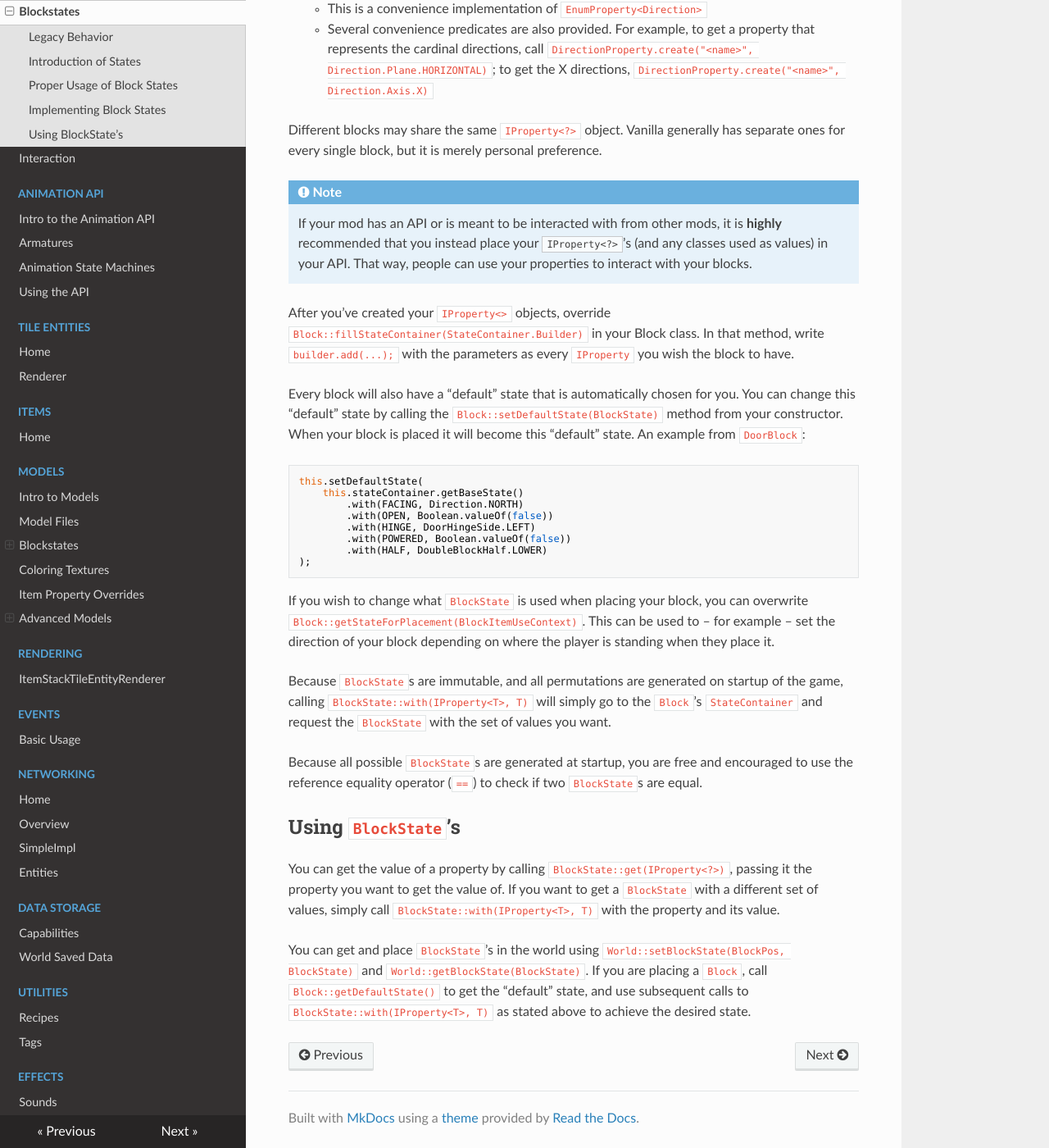
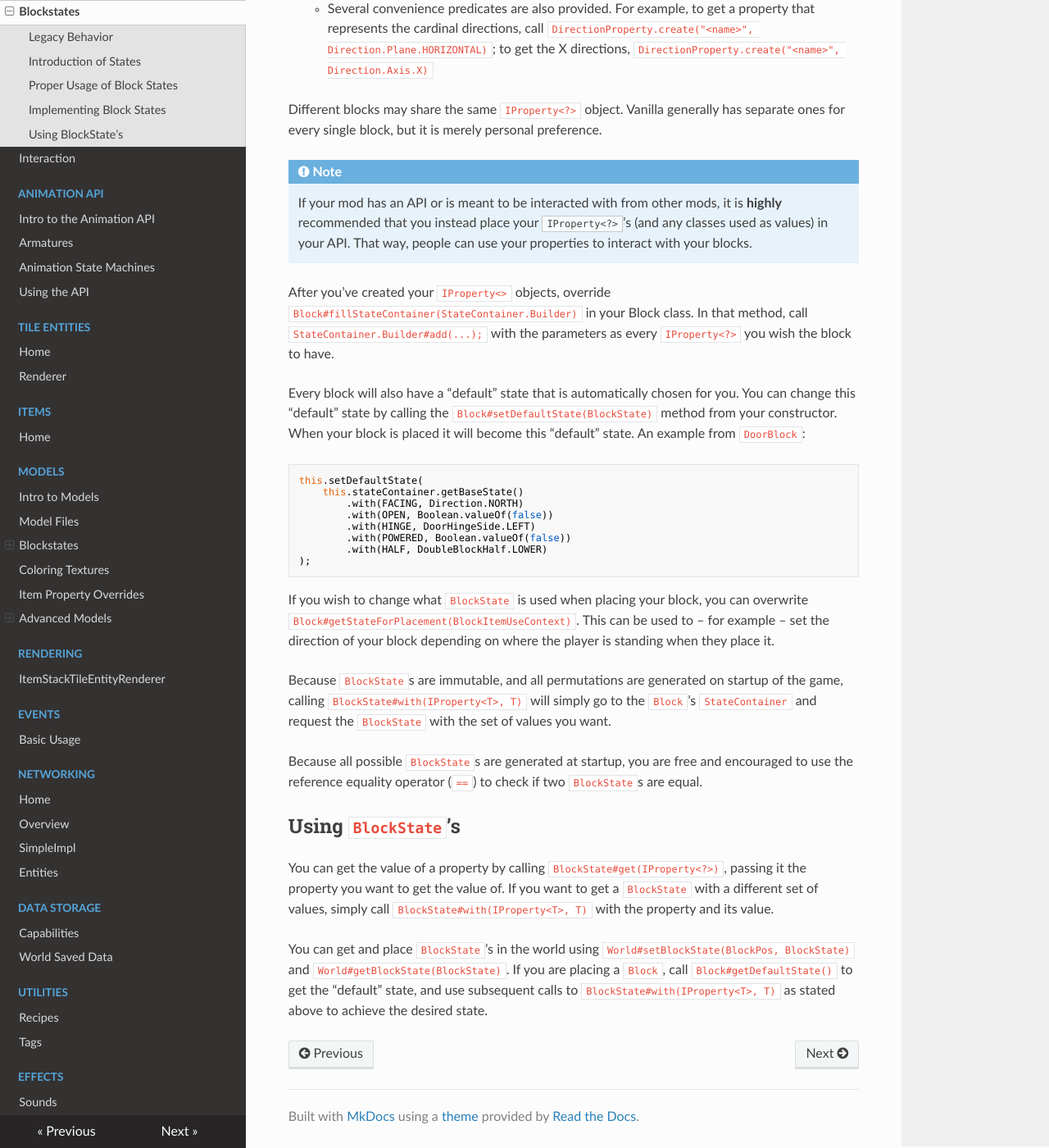
Before and after one commit to MinecraftForge/Documentation, an MkDocs documentation site: the page built from docs/blocks/states.md, in a window 1280 px wide and 1400 px high, scrolled down 2204 px. Shown: the whole window at 82% size. Built offline with MkDocs 1.6.1, drawn with Linux system fonts in a browser that asks for light colours; nearby versions of some CDN libraries; some of the changed text lies outside the part shown.

Commit message:
Change to javadoc convention

````diff
--- a/docs/blocks/states.md
+++ b/docs/blocks/states.md
@@ -51,14 +51,14 @@ In your Block class, create `static final` `IProperty<?>` objects for every prop
 
   * `IntegerProperty`
     * Implements `IProperty<Integer>`. Defines a property that holds an integer value.
-    * Created by calling `IntegerProperty::create(String propertyName, int minimum, int maximum)`.
+    * Created by calling `IntegerProperty.create(String propertyName, int minimum, int maximum)`.
   * `BooleanProperty`
     * Implements `IProperty<Boolean>`. Defines a property that holds a `true` or `false` value.
-    * Created by calling `BooleanProperty::create(String propertyName)`.
+    * Created by calling `BooleanProperty.create(String propertyName)`.
   * `EnumProperty<E extends Enum<E>>`
     * Implements `IProperty<E>`. Defines a property that can take on the values of an Enum class.
-    * Created by calling `EnumProperty::create(String propertyName, Class<E> enumClass)`.
-    * It is also possible to use only a subset of the Enum values (e.g. 4 out of 16 `DyeColor`s). See the overloads of `EnumProperty::create`.
+    * Created by calling `EnumProperty.create(String propertyName, Class<E> enumClass)`.
+    * It is also possible to use only a subset of the Enum values (e.g. 4 out of 16 `DyeColor`s). See the overloads of `EnumProperty.create`.
   * `DirectionProperty`
     * This is a convenience implementation of `EnumProperty<Direction>`
     * Several convenience predicates are also provided. For example, to get a property that represents the cardinal directions, call `DirectionProperty.create("<name>", Direction.Plane.HORIZONTAL)`; to get the X directions, `DirectionProperty.create("<name>", Direction.Axis.X)`
@@ -68,9 +68,9 @@ Different blocks may share the same `IProperty<?>` object. Vanilla generally has
 !!! Note
     If your mod has an API or is meant to be interacted with from other mods, it is **highly** recommended that you instead place your `IProperty<?>`'s (and any classes used as values) in your API. That way, people can use your properties to interact with your blocks.
 
-After you've created your `IProperty<>` objects, override `Block::fillStateContainer(StateContainer.Builder)` in your Block class. In that method, write `builder.add(...);`  with the parameters as every `IProperty` you wish the block to have.
+After you've created your `IProperty<>` objects, override `Block#fillStateContainer(StateContainer.Builder)` in your Block class. In that method, call `StateContainer.Builder#add(...);`  with the parameters as every `IProperty<?>` you wish the block to have.
 
-Every block will also have a "default" state that is automatically chosen for you. You can change this "default" state by calling the `Block::setDefaultState(BlockState)` method from your constructor. When your block is placed it will become this "default" state. An example from `DoorBlock`:
+Every block will also have a "default" state that is automatically chosen for you. You can change this "default" state by calling the `Block#setDefaultState(BlockState)` method from your constructor. When your block is placed it will become this "default" state. An example from `DoorBlock`:
 
 ```Java
 this.setDefaultState(
@@ -83,16 +83,16 @@ this.setDefaultState(
 );
 ```
 
- If you wish to change what `BlockState` is used when placing your block, you can overwrite `Block::getStateForPlacement(BlockItemUseContext)`. This can be used to -- for example -- set the direction of your block depending on where the player is standing when they place it.
+If you wish to change what `BlockState` is used when placing your block, you can overwrite `Block#getStateForPlacement(BlockItemUseContext)`. This can be used to -- for example -- set the direction of your block depending on where the player is standing when they place it.
 
-Because `BlockState`s are immutable, and all permutations are generated on startup of the game, calling `BlockState::with(IProperty<T>, T)` will simply go to the `Block`'s `StateContainer` and request the `BlockState` with the set of values you want.
+Because `BlockState`s are immutable, and all permutations are generated on startup of the game, calling `BlockState#with(IProperty<T>, T)` will simply go to the `Block`'s `StateContainer` and request the `BlockState` with the set of values you want.
 
 Because all possible `BlockState`s are generated at startup, you are free and encouraged to use the reference equality operator (`==`) to check if two `BlockState`s are equal.
 
 Using `BlockState`'s
 ---------------------
 
-You can get the value of a property by calling `BlockState::get(IProperty<?>)`, passing it the property you want to get the value of.
-If you want to get a `BlockState` with a different set of values, simply call `BlockState::with(IProperty<T>, T)` with the property and its value.
+You can get the value of a property by calling `BlockState#get(IProperty<?>)`, passing it the property you want to get the value of.
+If you want to get a `BlockState` with a different set of values, simply call `BlockState#with(IProperty<T>, T)` with the property and its value.
 
-You can get and place `BlockState`'s in the world using `World::setBlockState(BlockPos, BlockState)` and `World::getBlockState(BlockState)`. If you are placing a `Block`, call `Block::getDefaultState()` to get the "default" state, and use subsequent calls to `BlockState::with(IProperty<T>, T)` as stated above to achieve the desired state.
+You can get and place `BlockState`'s in the world using `World#setBlockState(BlockPos, BlockState)` and `World#getBlockState(BlockState)`. If you are placing a `Block`, call `Block#getDefaultState()` to get the "default" state, and use subsequent calls to `BlockState#with(IProperty<T>, T)` as stated above to achieve the desired state.
````
